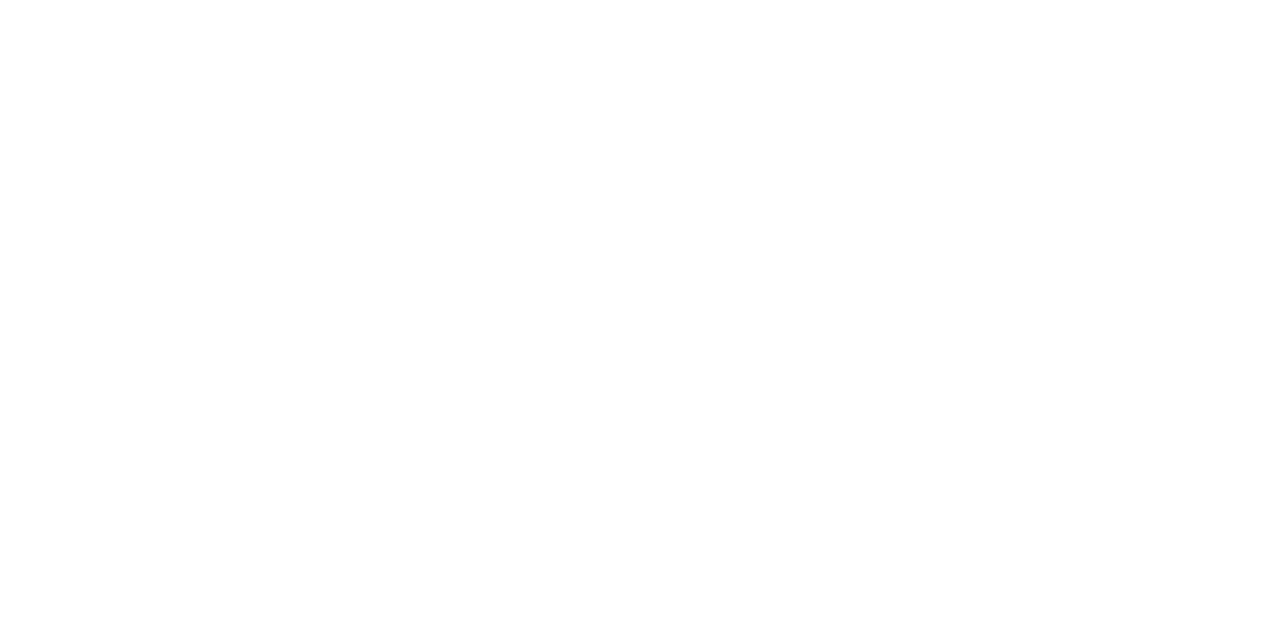
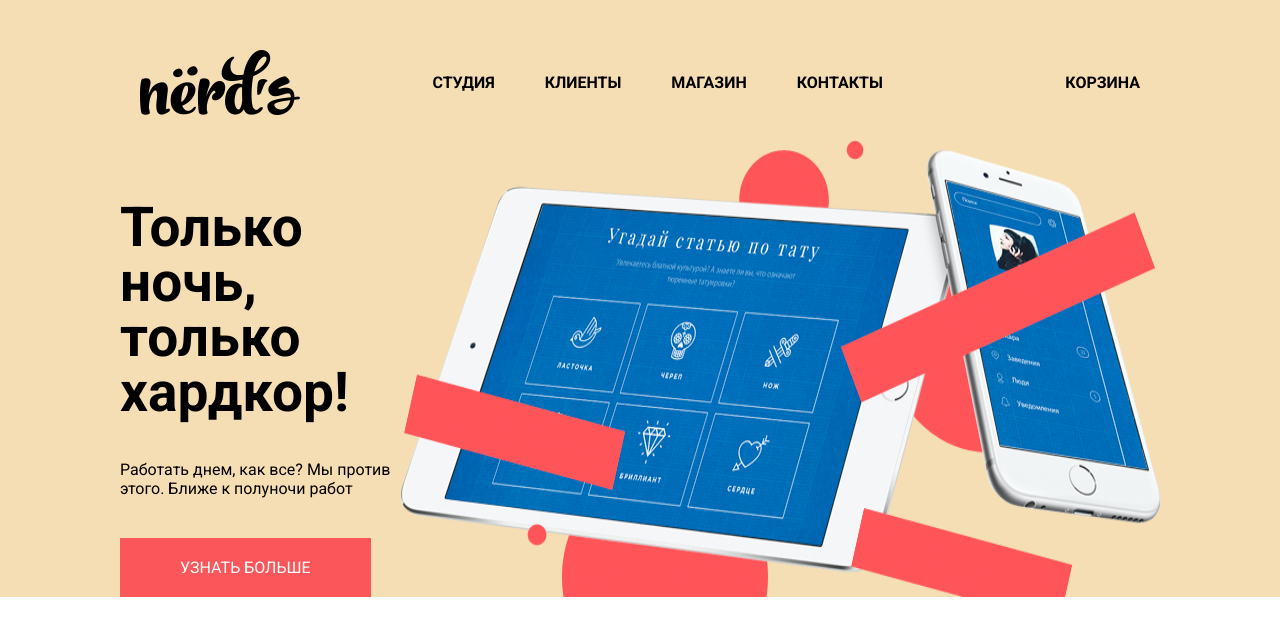
Before and after one commit to PavelNeiman/ha-nerds, a plain HTML site: page index.html in a window 1280 px wide. Drawn offline with Linux system fonts and the light colour scheme.

Commit message:
header rdy

```diff
--- a/css/main.css
+++ b/css/main.css
@@ -0,0 +1,79 @@
+*{
+    font-family: 'Roboto', sans-serif;
+
+    margin: 0;
+    padding: 0;
+}
+
+.header{
+    background-color: wheat;
+}
+
+/* navigation */
+
+.navigation{
+    padding: 50px 140px 25px;
+    text-transform: uppercase;
+    color:black;
+    display: flex;
+    flex-flow: row wrap;
+    justify-content: space-between;
+    align-items: center;
+}
+
+.navigation__list{
+    list-style: none;
+    display:flex;
+    flex-flow: row wrap;
+}
+
+
+.navigation__link{
+    padding: 0px 25px;
+    text-decoration: none;
+    color:black;
+    font-size: 16px;
+    font-weight: bold;
+}
+
+
+.user-button{
+    padding: 10px 0px 10px 50px;
+    position: relative;
+}
+
+
+/* slider */
+.slider{
+    padding: 0px 120px;
+    display: flex;
+    flex-flow: row nowrap;
+    justify-content: space-between;
+}
+
+
+.slider__text{
+    margin-top: 60px;
+}
+
+.slider__subtitle{
+    font-size: 55px;
+    /* text-transform: uppercase; */
+    line-height:55px;
+
+}
+
+.slider__off-text{
+    margin: 40px 0px;
+}
+
+
+.slider__btn{
+    display: inline-block;
+    font-size: 16px;
+    text-transform: uppercase;
+    text-decoration: none;
+    color: white;
+    background-color: #fb565a;
+    padding: 20px 60px;
+}
--- a/index.html
+++ b/index.html
@@ -1,12 +1,48 @@
 <!DOCTYPE html>
 <html lang="en">
+
 <head>
     <meta charset="UTF-8">
+    <link href="https://fonts.googleapis.com/css?family=Roboto:400,700&amp;subset=cyrillic" rel="stylesheet">
     <meta name="viewport" content="width=device-width, initial-scale=1.0">
     <meta http-equiv="X-UA-Compatible" content="ie=edge">
+    <link rel="stylesheet" href="css/main.css">
     <title>Document</title>
 </head>
+
 <body>
 
+    <header class="header">
+        <nav class="navigation">
+
+            <img src="img/nerds-logo.png" alt="" class="main-logo">
+
+            <ul class="navigation__list">
+                <li class="navigation__items"><a href="#" class="navigation__link"> студия </a></li>
+                <li class="navigation__items"><a href="#" class="navigation__link"> клиенты</a></li>
+                <li class="navigation__items"><a href="#" class="navigation__link"> магазин</a></li>
+                <li class="navigation__items"><a href="#" class="navigation__link"> контакты </a></li>
+            </ul>
+
+            <a href="#" class="navigation__link user-button">корзина</a>
+
+        </nav>
+
+        <div class="slider">
+
+            <div class="slider__text">
+                <h2 class="slider__subtitle">Только ночь, <br> только хардкор!</h2>
+                <p class="slider__off-text">Работать днем, как все? Мы против этого. Ближе к полуночи работ</p>
+                <a href="" class="slider__btn">узнать больше</a>
+
+            </div>
+
+            <img src="img/slide3.png" alt="" class="slider__img">
+        </div>
+
+
+    </header>
+
 </body>
+
 </html>
```
Also changed, not shown: img/nerds-logo.jpg (added), img/nerds-logo.png (added), img/slide3.png (added), img/user-exit.png (added).
